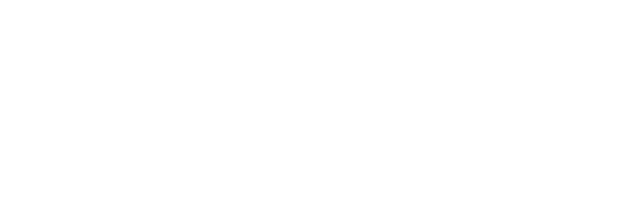
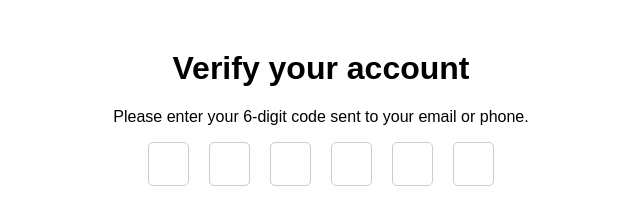
Before and after one commit to acciojob/OTP-vikash1975, a website: page main.html in a window 1280 px wide. Shown: the whole page, without its empty margins (319-959 px from the left). Drawn offline with Linux system fonts and the light colour scheme.

Commit message:
created a submission

```diff
--- a/main.html
+++ b/main.html
@@ -7,6 +7,16 @@
 </head>
 
 <body>
+	<h1 id="verifing-account">Verify your account</h1>
+	<p id=para>Please enter your 6-digit code sent to your email or phone.</p>
+	<div id="class-container">
+		<input type="text" maxLength="1" class="code" id="code-1"</button>
+		<input type="text" maxLength="1" class="code" id="code-2"</button>
+		<input type="text" maxLength="1" class="code" id="code-3"</button>
+		<input type="text" maxLength="1" class="code" id="code-4"</button>
+		<input type="text" maxLength="1" class="code" id="code-5"</button>
+		<input type="text" maxLength="1" class="code" id="code-6"</button>
+	</div>
 	<!-- the entire body must be written by student -->
     <script type="text/javascript" src="./script.js">
 </script>
--- a/script.js
+++ b/script.js
@@ -1 +1,16 @@
 //your JS code here. If required.
+let inputs=document.querySelectorAll(".code");
+
+inputs.forEach((input,index)=>{
+	input.addEventListener("input",()=>{
+		if(input.value && index<inputs.length-1){
+			inputs[index+1].focus();
+		}
+	});
+	input.addEventListener("keydown",(e)=>{
+		if(e.key==="Backspace"&& !input.value && index>0){
+			inputs[index-1].focus();
+			inputs[index-1].value="";
+		}
+	})
+})
--- a/styles.css
+++ b/styles.css
@@ -1 +1,24 @@
 /*  your css code here. If applicable */
+   body{
+	   font-family:sans-serif;
+	   text-align:center;
+	   margin-top:50px;
+   }
+#class-container{
+	display:flex;
+	justify-content:center;
+	margin-top:10px;
+	gap:20px;
+}
+.code{
+	width:35px;
+	height:40px;
+	font-size:20px;
+	text-align:center;
+	border:1px solid #ccc;
+	border-radius:5px;
+}
+.code:focus{
+	border-color:dodgerblue;
+	 outline:none;
+}
```
